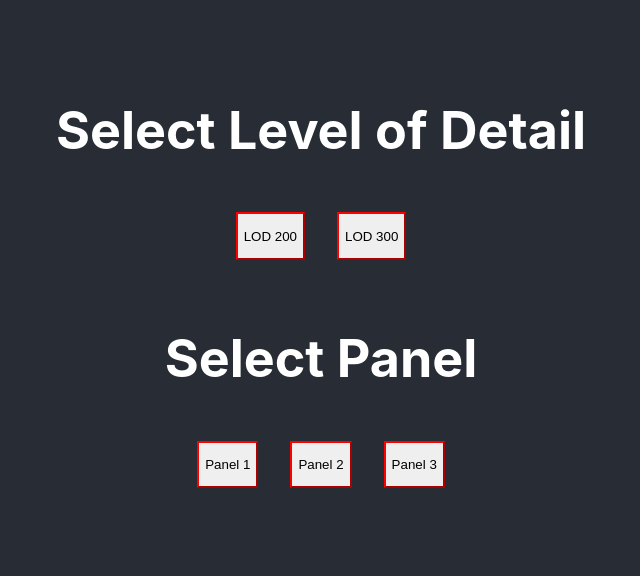
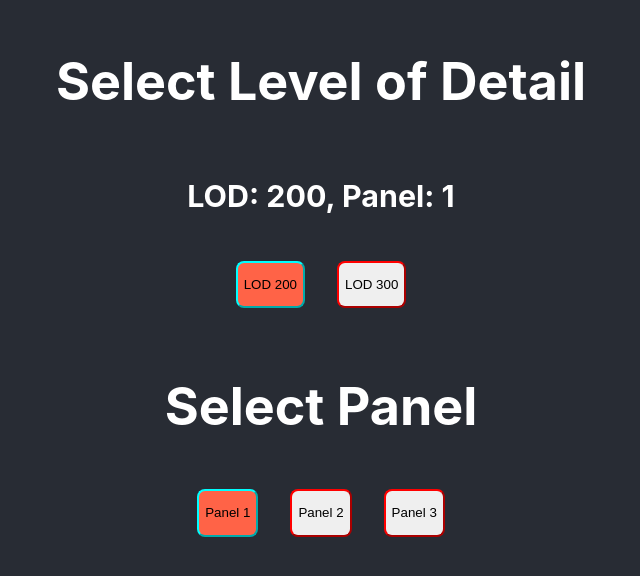
Before and after one commit to nolanrbrady/ConstructionProjectFrontend, a React (Create React App) app: page / in a window 1280 px wide. Shown: the part 108-684 px from the top of the page, without its empty margins (319-959 px from the left). Built offline with nearby package versions, Linux system fonts and the light colour scheme.

Commit message:
introduce state into frontend

```diff
--- a/src/App.css
+++ b/src/App.css
@@ -21,6 +21,14 @@
 .Button {
   border-color: red;
   margin: 1rem 1rem 2rem 1rem;
+  border-radius: 0.5rem;
+}
+
+.ActiveButton {
+  border-color: aqua;
+  margin: 1rem 1rem 2rem 1rem;
+  background-color: tomato;
+  border-radius: 0.5rem;
 }
 
 
--- a/src/App.js
+++ b/src/App.js
@@ -1,24 +1,41 @@
+import React from 'react';
 import './App.css';
 import services from "./service/server.js";
 const { pushChanges } = services;
 
-function App() {
 
+class App extends React.Component {
+  constructor(props){
+    super(props);
+    this.state = {
+      lod: 200, // type int
+      panel: 1 // type int
+    }
+  }
+
+  render () {
 
     const clickHandler = (item) => {
       // Send updates to the server
       pushChanges(item);
+      const { id, type } = item;
+      console.log(item);
+      this.setState({ [type]: id});
     }
 
     const renderLODButtons = () => {
       const lodOptions = [
-        {name: "LOD 200", id: "lod200"},
-        {name: 'LOD 300', id: "lod300"}
+          {name: "LOD 200", id: 200, type: 'lod'},
+          {name: 'LOD 300', id: 300, type: 'lod'}
         ];
+
       return lodOptions.map((item) => {
+        const { lod } = this.state;
+        const style = lod === item.id ? "ActiveButton" : "Button";
+
         return(
           <div>
-          <button onClick={() => clickHandler(item)} className="Button">
+            <button onClick={() => clickHandler(item)} className={style}>
             <p>{item.name}</p>
           </button>
           </div>
@@ -28,14 +45,16 @@ function App() {
 
     const renderPanelButtons = () => {
       const panelOptions = [
-      {name: 'Panel 1', id: 'panel1'},
-      { name: 'Panel 2', id: 'panel2'},
-      { name: 'Panel 3', id: 'panel3'},
+        {name: 'Panel 1', id: 1, type: 'panel'},
+        { name: 'Panel 2', id: 2, type: 'panel'},
+        { name: 'Panel 3', id: 3, type: 'panel'},
       ];
 
       return panelOptions.map(item => {
+        const panel = this.state.panel;
+        const style = panel === item.id ? "ActiveButton": "Button"
         return (
-        <button onClick={() => clickHandler(item)} className="Button">
+          <button onClick={() => clickHandler(item)} className={style}>
             <p>{item.name}</p>
           </button>
         )
@@ -48,6 +67,7 @@ function App() {
       <div className="App">
         <header className="App-header">
           <h1>Select Level of Detail</h1>
+          <h3>{`LOD: ${this.state.lod}, Panel: ${this.state.panel}`}</h3>
           <div className="Button-container">
             {renderLODButtons()}
           </div>
@@ -59,5 +79,6 @@ function App() {
       </div>
     );
   }
+}
 
 export default App;
--- a/src/service/server.js
+++ b/src/service/server.js
@@ -4,24 +4,12 @@ const host = inDevelopment ? 'http://localhost:3001' : 'dev server url';
 
 
 const pushChanges = (item) => {
-    console.log("Update Server function firing");
+    console.log("Update Server function firing", item);
+    const { id, type } = item;
+    const data = {id, type};
 
-    // axios.get(host, item)
-    //     .then(res => { console.log(res)})
-    //     .catch(err => console.log("There was an error:", err));
-
-    // const options = {
-    //     method: 'POST',
-    //     body: JSON.stringify(item),
-    //     headers: {
-    //         'Content-Type': 'application/json',
-    //         'Access-Control-Allow-Origin': 'http://localhost:3001/',
-    //         'Access-Control-Allow-Methods': 'POST',
-    //         'Access-Control-Allow-Headers': 'Content-Type'
-    //     }
-    // }
-
-    axios.put(host, { test: 'hello world' }).catch(err => console.log(err));
+    axios.put(host, data)
+        .catch(err => console.log(err));
 
     return;
 };
```
Lines whose indentation alone changed are shown as unchanged.
